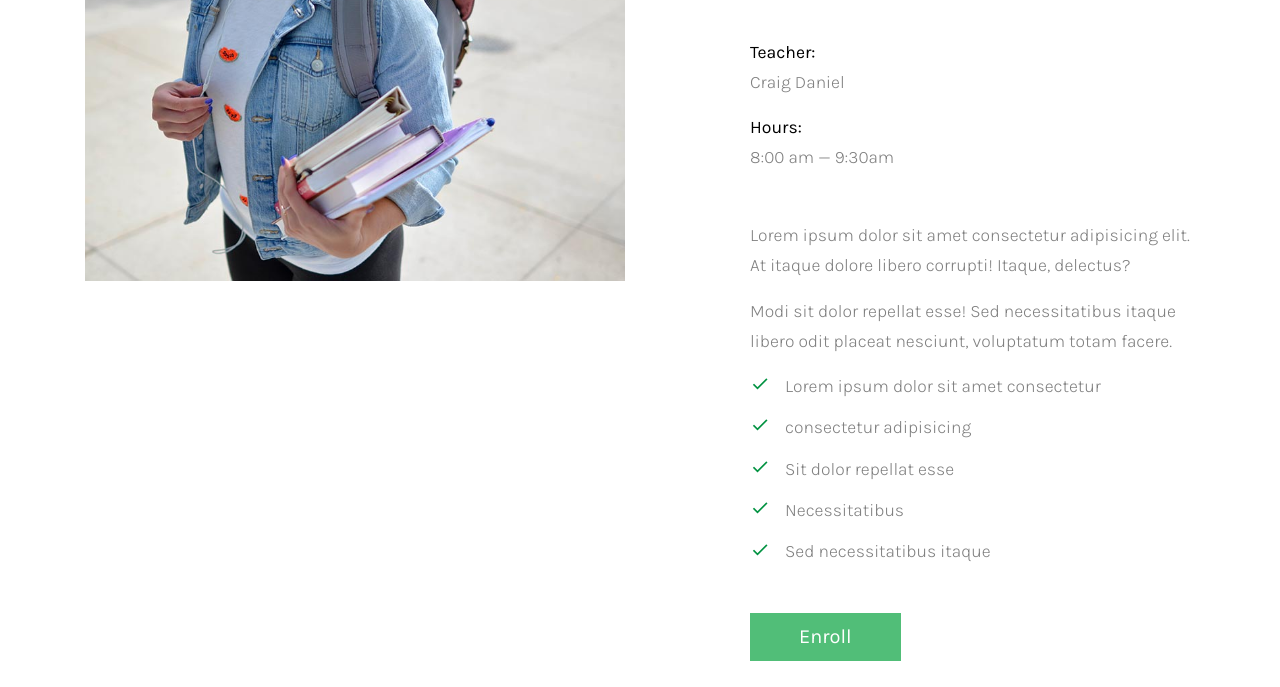
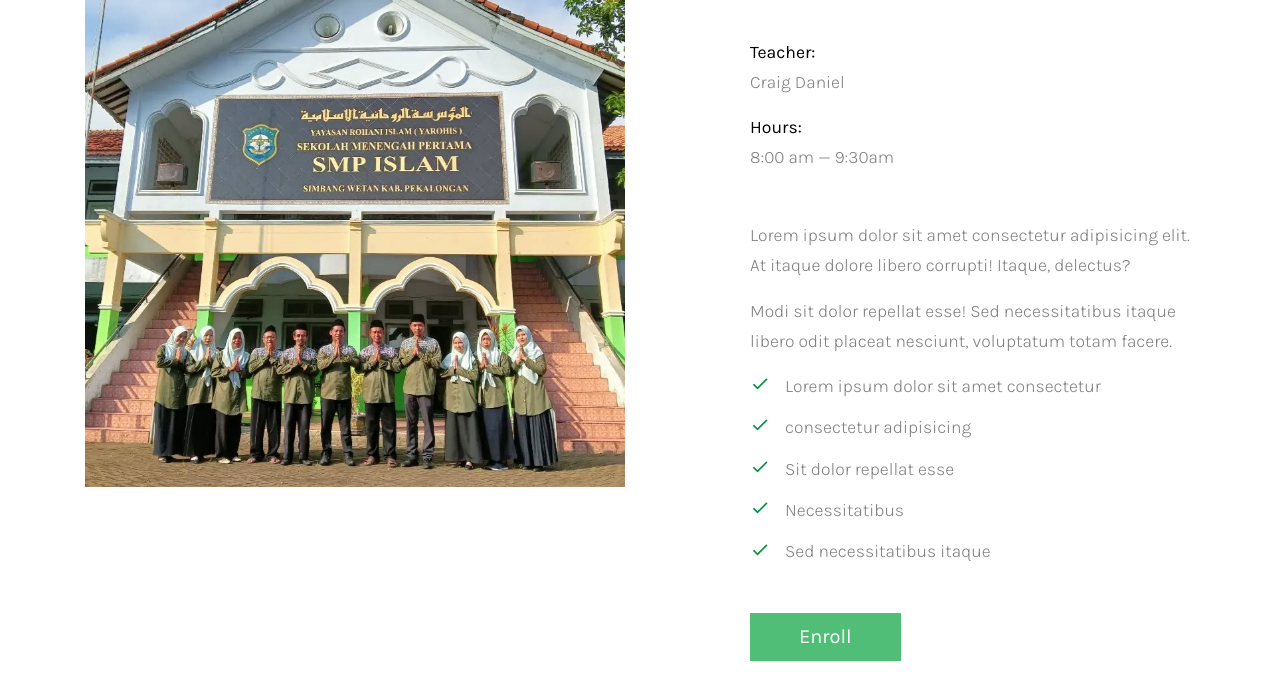
Before and after one commit to rachmadzii/yarohis-web-profile, a plain HTML site: page course-single.html in a window 1280 px wide. Shown: the part 552-1239 px from the top of the page. Drawn offline with Linux system fonts and the light colour scheme; files whose address does not match are found by name; a web font is replaced by a local one.

Commit message:
Delete unused files

```diff
--- a/course-single.html
+++ b/course-single.html
@@ -139,7 +139,7 @@
             <div class="row">
                 <div class="col-md-6 mb-4">
                     <p>
-                        <img src="images/course_5.jpg" alt="Image" class="img-fluid">
+                        <img src="images/yarohis_1.jpeg" alt="Image" class="img-fluid">
                     </p>
                 </div>
                 <div class="col-lg-5 ml-auto align-self-center">
```
Also changed, not shown: index.html (+1 -1 lines), images/course_1.jpg (deleted), images/course_2.jpg (deleted), images/course_3.jpg (deleted), images/course_4.jpg (deleted), images/course_5.jpg (deleted), images/course_6.jpg (deleted).
